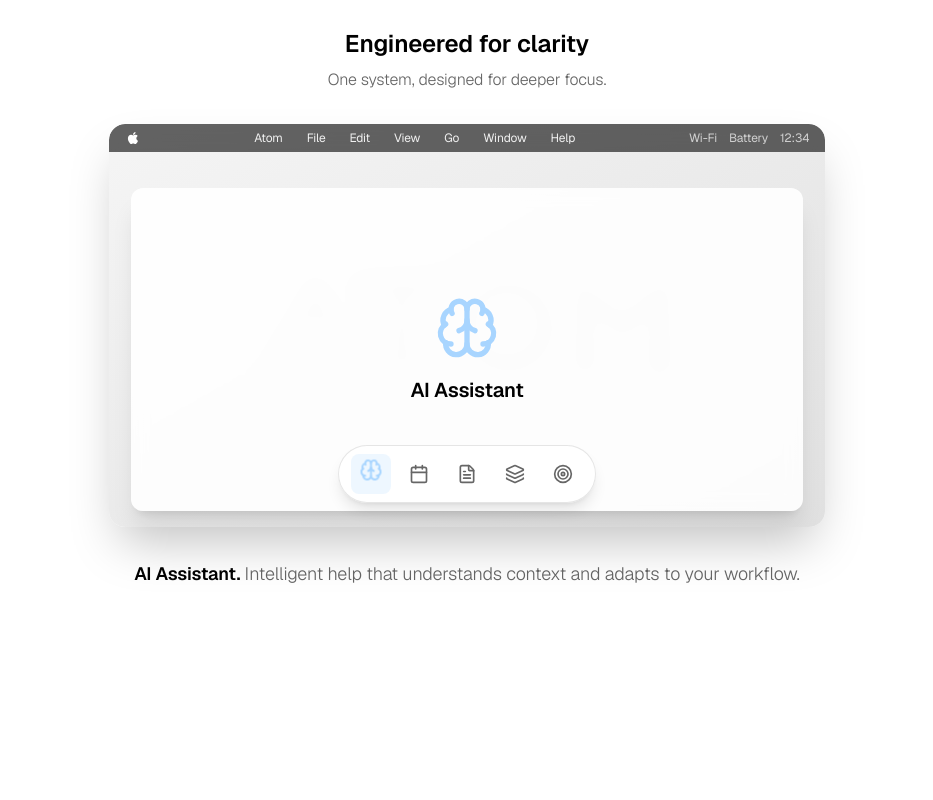
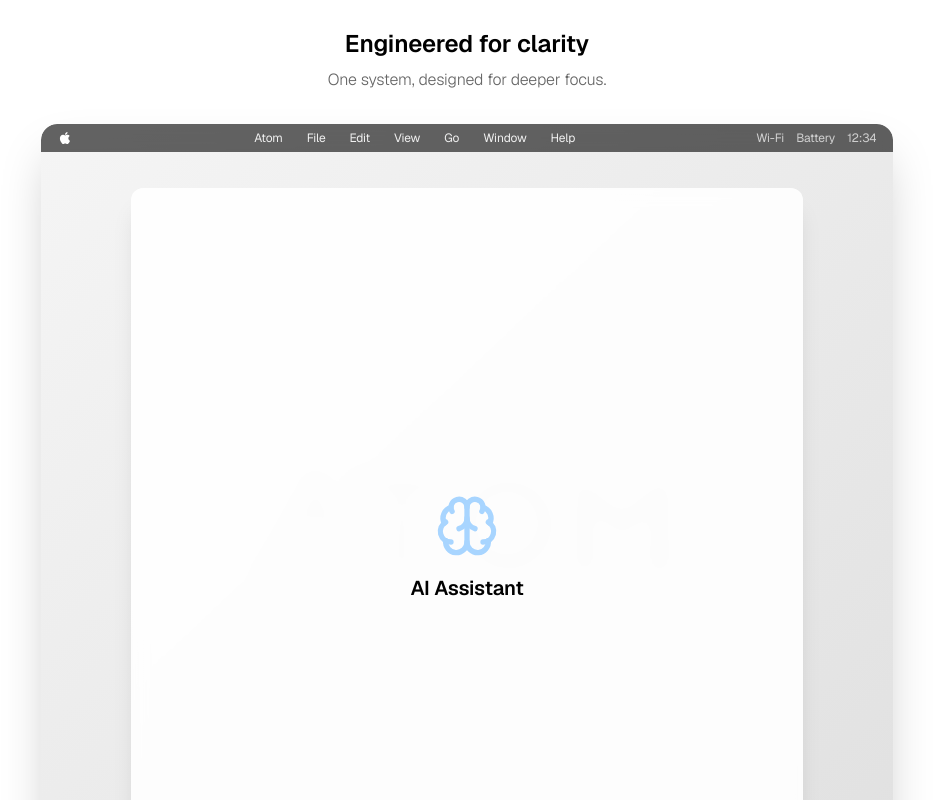
Before and after one commit to whyyexo/atom, a Next.js app: page / in a window 1280 px wide. Shown: the part 740-1540 px from the top of the page, without its empty margins (173-1106 px from the left). Built offline with nearby package versions, Linux system fonts and the light colour scheme.

Commit message:
Update landing-client.tsx

```diff
--- a/app/landing-client.tsx
+++ b/app/landing-client.tsx
@@ -157,10 +157,10 @@ function MacMockup() {
         <p className="mt-2 text-base font-light text-[#666666]">One system, designed for deeper focus.</p>
       </div>
 
-      {/* Mac Screen - Just the rectangle, larger, no support - 80% width centered */}
-      <div className="relative mx-auto w-[80%]">
-        {/* Screen with blurred logo background */}
-        <div className="relative aspect-video overflow-hidden rounded-2xl bg-gradient-to-br from-[#f5f5f5] to-[#e0e0e0] shadow-2xl select-none">
+      {/* Mac Screen - Just the rectangle, larger, no support - 90% width centered */}
+      <div className="relative mx-auto w-[95%] max-w-[1600px]">
+        {/* Screen with blurred logo background - Larger */}
+        <div className="relative h-[600px] sm:h-[700px] lg:h-[800px] overflow-hidden rounded-2xl bg-gradient-to-br from-[#f5f5f5] to-[#e0e0e0] shadow-2xl select-none">
           {/* macOS Menu Bar - Inside the screen */}
           <div className="absolute top-0 left-0 right-0 z-20 flex items-center justify-between bg-[#000000]/60 backdrop-blur-md px-4 py-1.5 select-none">
             {/* Apple Logo */}
```
